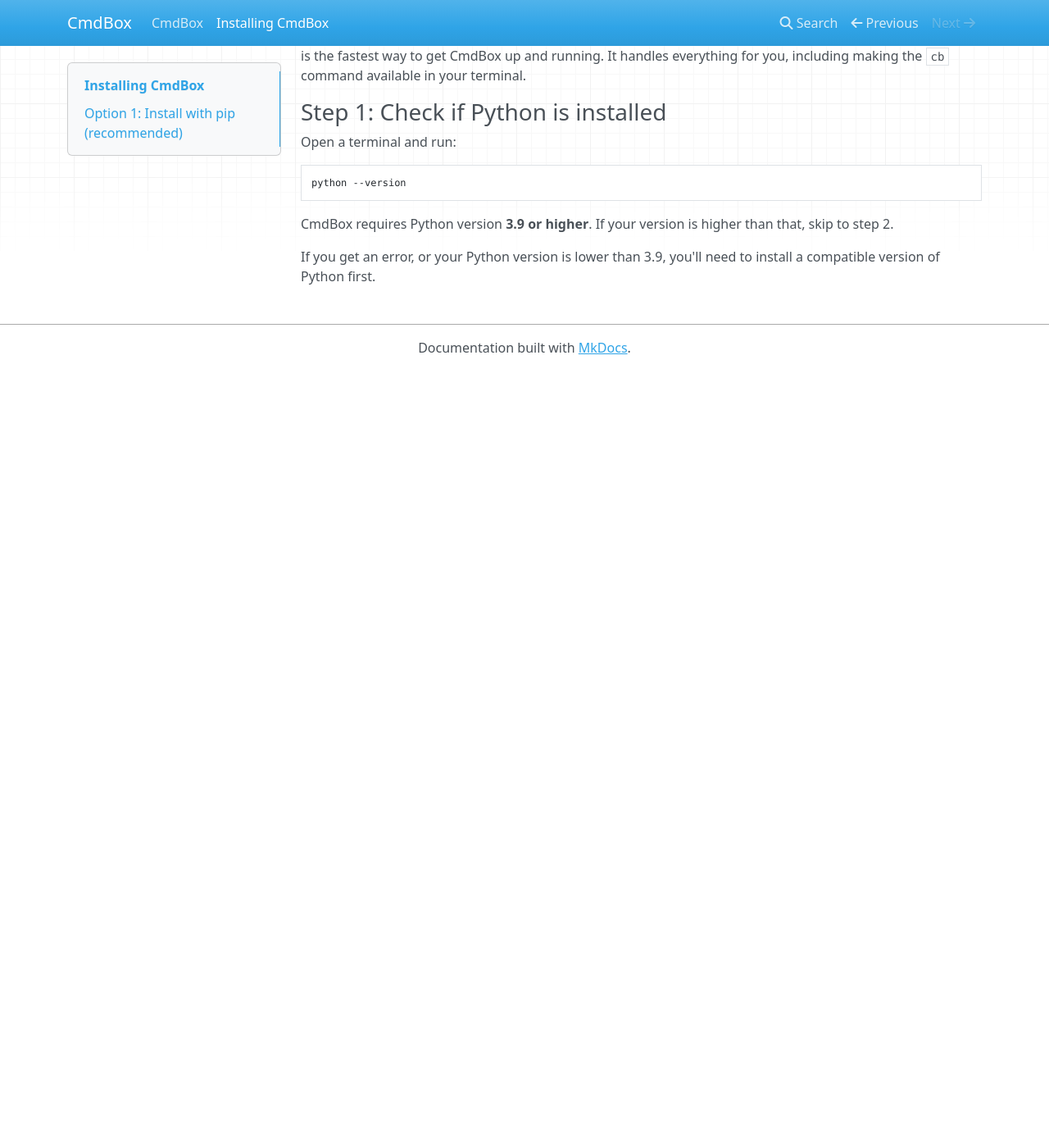
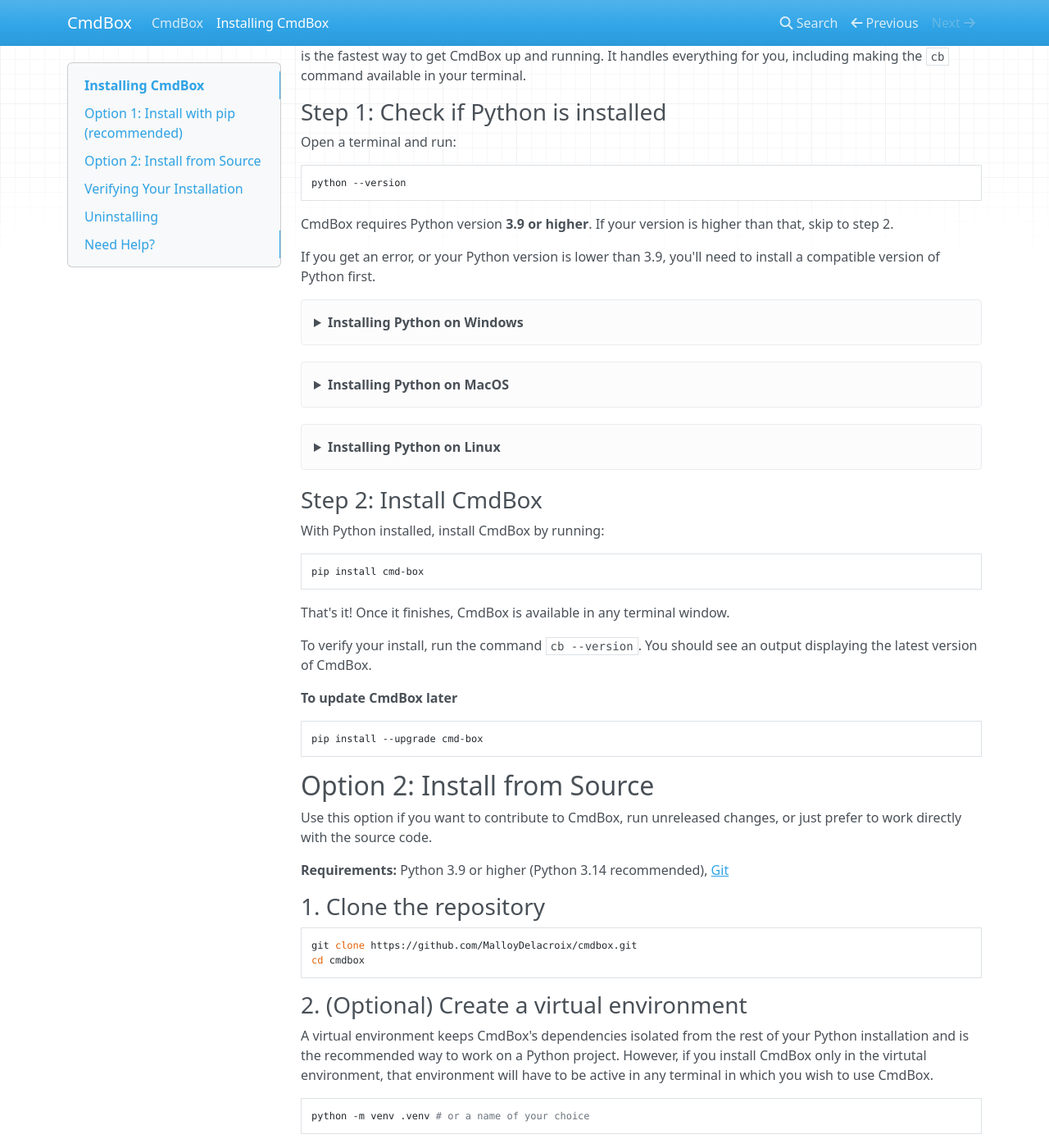
Before and after one commit to PhantomLambSoft/CmdBox, an MkDocs documentation site: the page built from docs/installation.md, in a window 1280 px wide and 1400 px high, scrolled down 270 px. Shown: the whole window at 82% size. Built offline with MkDocs 1.6.1, drawn with Linux system fonts in a browser that asks for light colours; nearby versions of some CDN libraries; before the commit the page ends 900 px from its top, so only the background shows below that; some of the changed text lies outside the part shown.

Commit message:
Expand installation documentation with detailed OS-specific Python setup steps and improved installation guidance

````diff
--- a/docs/installation.md
+++ b/docs/installation.md
@@ -22,3 +22,153 @@
 CmdBox requires Python version **3.9 or higher**. If your version is higher than that, skip to step 2.
 
 If you get an error, or your Python version is lower than 3.9, you'll need to install a compatible version of Python first.
+
+<details>
+<summary>
+<strong>Installing Python on Windows</strong>
+</summary>
+
+1. Go to [python.org/downloads](python.org/downloads) and download the latest version for Windows.
+2. Run the installer and follow the instructions.
+3. **Important:** Make sure to check the "Add Python to PATH" option before clicking install. This step is easy to miss
+and causes the most Python issues on Windows.
+4. Once installed, close and reopen your terminal, then verify your installation:
+
+```console
+python --version
+```
+</details>
+
+<details>
+<summary>
+<strong>Installing Python on MacOS</strong>
+</summary>
+
+1. Go to [python.org/downloads](python.org/downloads) and download the latest version for MacOS.
+2. Run the `.pkg` file and follow the prompts.
+3. Once installed, close and reopen your terminal, then run `python3 --version` to verify your installation.
+> On MacOS, you may need to use `python3` and `pip3` instead of `python` and `pip` in all commands below.
+</details>
+
+<details>
+<summary>
+<strong>Installing Python on Linux</strong>
+</summary>
+Most Linux distributions come with Python pre-installed. To verify this open a terminal and run:
+
+```bash
+python3 --version
+```
+If your Linux distrubution does not have Python installed, or the Python version it does have is older than 3.9, run:
+
+```bash
+# Ubuntu / Debian
+sudo apt update && sudo apt install python3 python3-pip
+
+# Fedora
+sudo dnf install python3 python3-pip
+```
+</details>
+
+### Step 2: Install CmdBox
+
+With Python installed, install CmdBox by running:
+
+```console
+pip install cmd-box
+```
+
+That's it! Once it finishes, CmdBox is available in any terminal window.
+
+To verify your install, run the command `cb --version`.
+You should see an output displaying the latest version of CmdBox.
+
+**To update CmdBox later**
+
+```console
+pip install --upgrade cmd-box
+```
+
+
+## Option 2: Install from Source
+
+Use this option if you want to contribute to CmdBox, run unreleased changes, or just prefer to work directly with the source code.
+
+**Requirements:** Python 3.9 or higher (Python 3.14 recommended), [Git](https://git-scm.com/downlaods)
+
+### 1. Clone the repository
+
+```bash
+git clone https://github.com/MalloyDelacroix/cmdbox.git
+cd cmdbox
+```
+
+### 2. (Optional) Create a virtual environment
+
+A virtual environment keeps CmdBox's dependencies isolated from the rest of your Python installation and is the
+recommended way to work on a Python project. However, if you install CmdBox only in the virtutal environment, that
+environment will have to be active in any terminal in which you wish to use CmdBox.
+
+```bash
+python -m venv .venv # or a name of your choice
+```
+
+Activate it:
+
+```bash
+# macOS and Linux
+source .venv/bin/activate
+
+# Windows
+.venv\Scripts\activate
+```
+
+Your terminal prompt should now show `(venv)` at the start (or whatever name you chose for your virtual environment), indicating
+that the virtual environment is active.
+
+### 3. Install in editable mode
+
+```bash
+pip install -e .
+```
+
+When using the `-e` flag, any changes you make to the source code will be reflected immediately without needing to reinstall.
+
+### 4. Verify
+
+```bash
+cb --version
+```
+
+### Running tests
+From the project root directory:
+
+```bash
+python -m unittest discover
+```
+
+
+## Verifying Your Installation
+
+However you installed CmdBox, confirm it's working:
+
+```console
+cb --version
+cb --help
+```
+
+---
+
+## Uninstalling
+
+| Install method | How to uninstall |
+|----------------|------------------|
+| pip | `pip uninstall cmd-box` |
+| Source | Deactivate the virtual environment and delete the cloned folder |
+
+---
+
+## Need Help?
+
+If something isn't working, [open an issue on github](https://github.com/MalloyDelacroix/cmdbox/issues). Include your
+operating system, the output of `python --version`, and any error messages you receive.
````
Also changed, not shown: other parts of docs/installation.md (+1 -1 lines).
